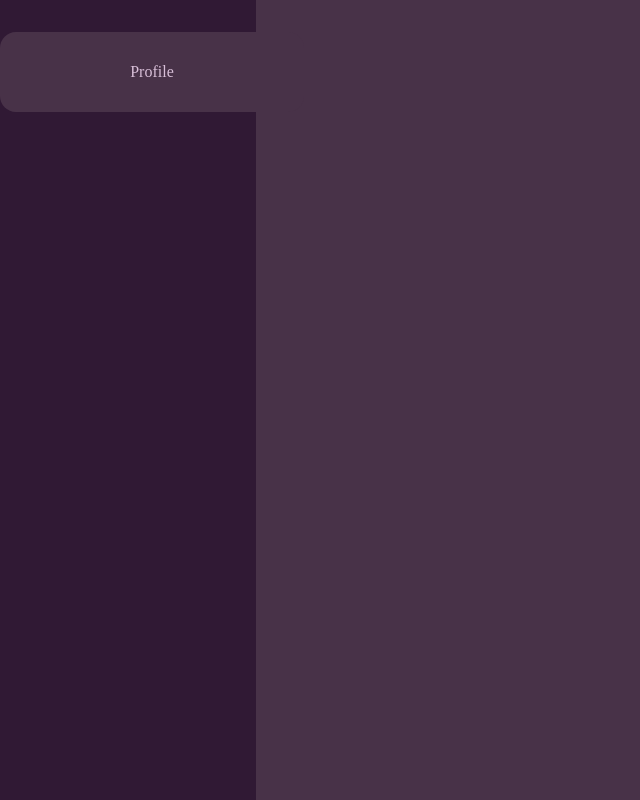
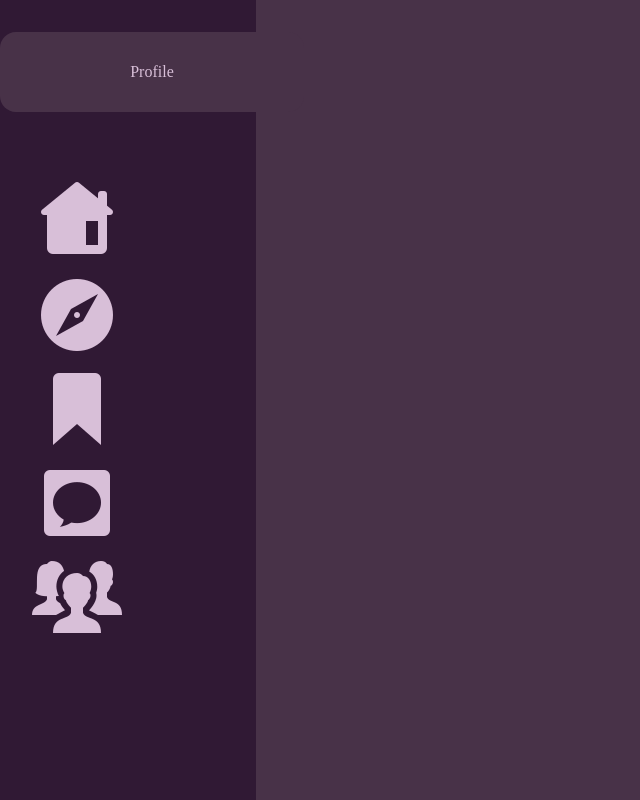
Before and after one commit to palakdesai4501/DigiCafe, a React (Vite) app: page / in a window 1280 px wide. Shown: the whole page, without its empty margins (0-640 px from the left). Built offline with nearby package versions, Linux system fonts and the light colour scheme.

Commit message:
Feature: Added Styles

```diff
--- a/src/App.scss
+++ b/src/App.scss
@@ -32,3 +32,8 @@ body{
         top: 2rem;
     };
 }
+
+.container {
+   margin-top: 4rem;
+   margin-left: 2rem;
+}
--- a/src/components/SideBar.jsx
+++ b/src/components/SideBar.jsx
@@ -5,6 +5,23 @@ const SideBar = () => {
   return (
     <div className='sidebar'>
       <Profile />
+      <div className='container'>
+        <div className='logo'>
+            <img src="src/assets/Home.png" alt="feed" />
+        </div>
+        <div className='logo'>
+            <img src="src/assets\Explore.png" alt="Explore" />
+        </div>
+        <div className='logo'>
+            <img src="src/assets\Save.png" alt="Save" />
+        </div>
+        <div className='logo'>
+            <img src="src/assets\Messages.png" alt="Messages" />
+        </div>
+        <div className='logo'>
+            <img src="src/assets\People.png" alt="People" />
+        </div>
+      </div>
     </div>
   )
 }
```
Also changed, not shown: src/utils/constants.js (deleted).
